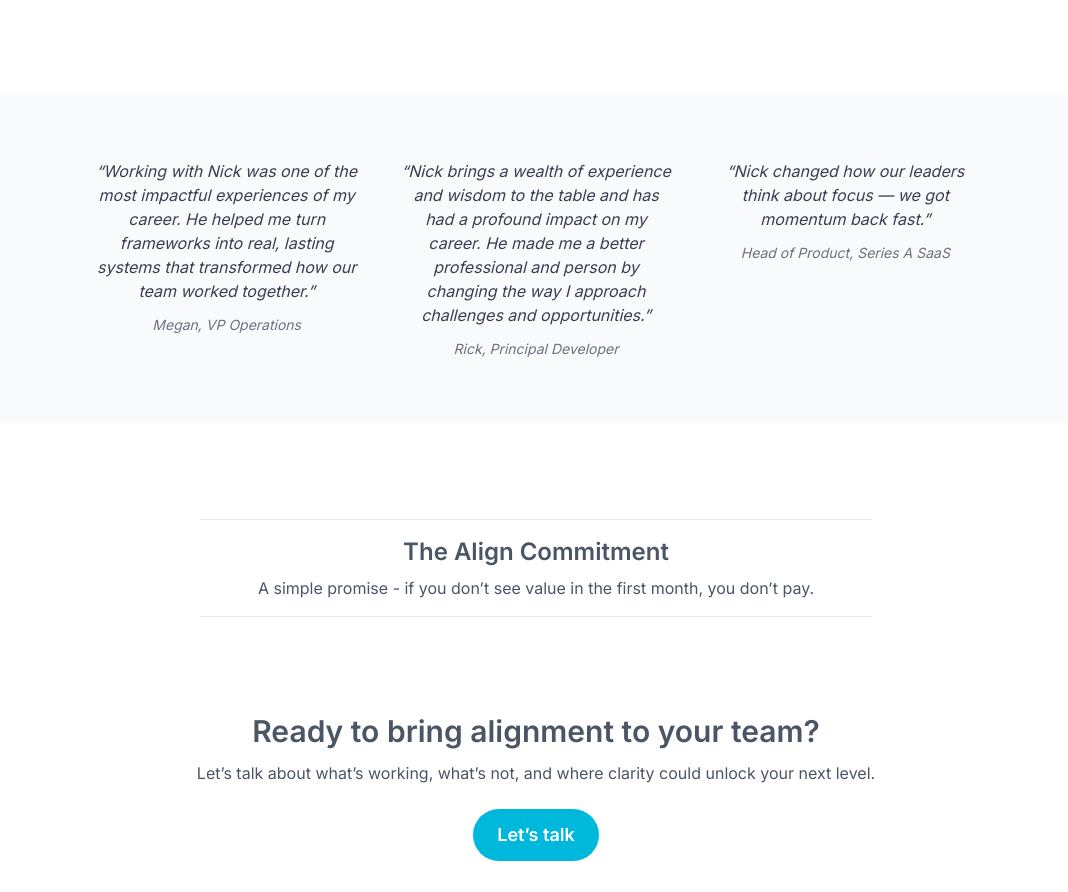
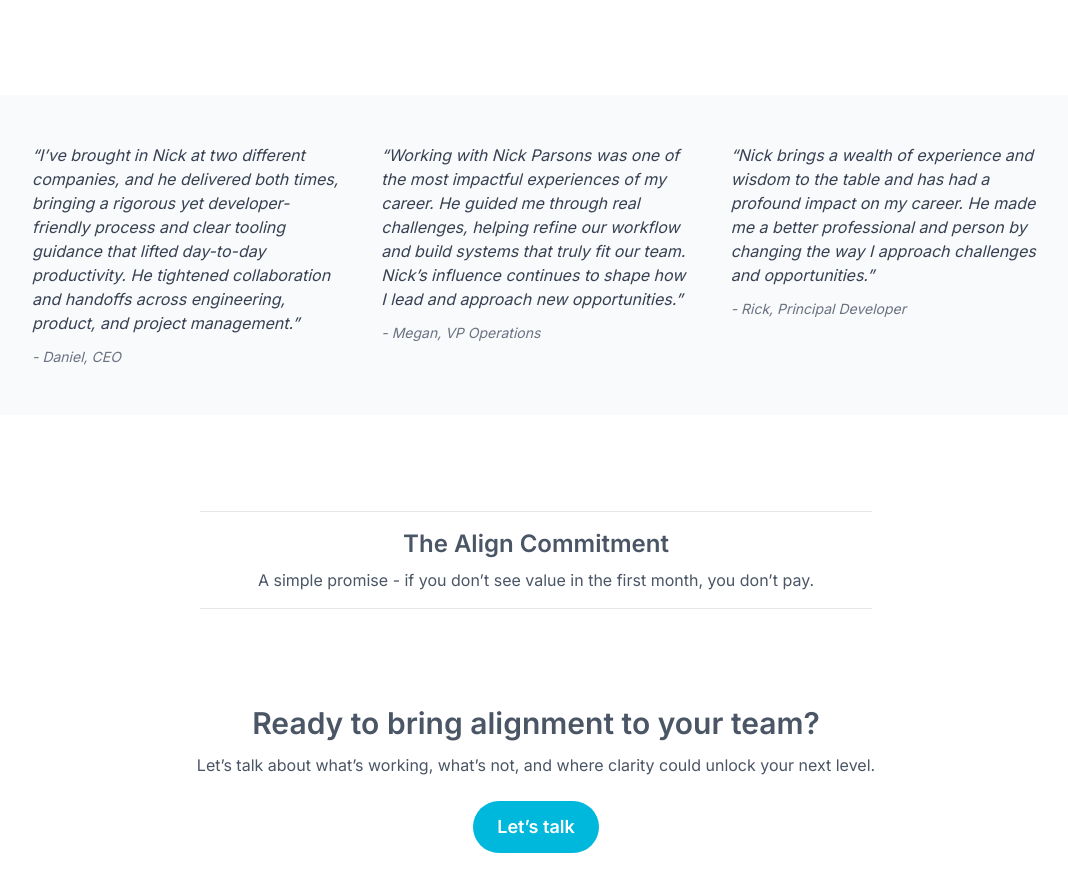
Before and after one commit to ironcoyoteboots/consulting, a Next.js app: page / in a window 1280 px wide. Shown: the part 1235-2127 px from the top of the page, without its empty margins (104-1172 px from the left). Built offline with nearby package versions, Linux system fonts and the light colour scheme.

Commit message:
new client story page

```diff
--- a/src/app/page.tsx
+++ b/src/app/page.tsx
@@ -110,20 +110,20 @@
 
 
         {/* --- Quotes --- */}
-        <section className="bg-gray-50 py-16 mt-12 rounded-2xl">
-          <div className="max-w-4xl mx-auto text-center">
-            <div className="grid md:grid-cols-3 gap-8 text-gray-700">
+        <section className="bg-gray-50 py-12 mt-12 px-0 rounded-2xl">
+          <div className="max-w-5xl mx-auto px-0">
+            <div className="grid md:grid-cols-3 gap-10 text-gray-700 px-2">
               <blockquote className="italic">
-                “Working with Nick was one of the most impactful experiences of my career. He helped me turn frameworks into real, lasting systems that transformed how our team worked together.”
-                <footer className="mt-3 text-sm text-gray-500">Megan, VP Operations</footer>
+                “I’ve brought in Nick at two different companies, and he delivered both times, bringing a rigorous yet developer-friendly process and clear tooling guidance that lifted day-to-day productivity. He tightened collaboration and handoffs across engineering, product, and project management.”
+                <footer className="mt-3 text-sm text-gray-500">- Daniel, CEO</footer>
+              </blockquote>
+              <blockquote className="italic">
+                “Working with Nick Parsons was one of the most impactful experiences of my career. He guided me through real challenges, helping refine our workflow and build systems that truly fit our team. Nick’s influence continues to shape how I lead and approach new opportunities.”
+                <footer className="mt-3 text-sm text-gray-500">- Megan, VP Operations</footer>
               </blockquote>
               <blockquote className="italic">
                 “Nick brings a wealth of experience and wisdom to the table and has had a profound impact on my career. He made me a better professional and person by changing the way I approach challenges and opportunities.”
-                <footer className="mt-3 text-sm text-gray-500">Rick, Principal Developer</footer>
-              </blockquote>
-              <blockquote className="italic">
-                “Nick changed how our leaders think about focus — we got momentum back fast.”
-                <footer className="mt-3 text-sm text-gray-500">Head of Product, Series A SaaS</footer>
+                <footer className="mt-3 text-sm text-gray-500">- Rick, Principal Developer</footer>
               </blockquote>
             </div>
           </div>
```
